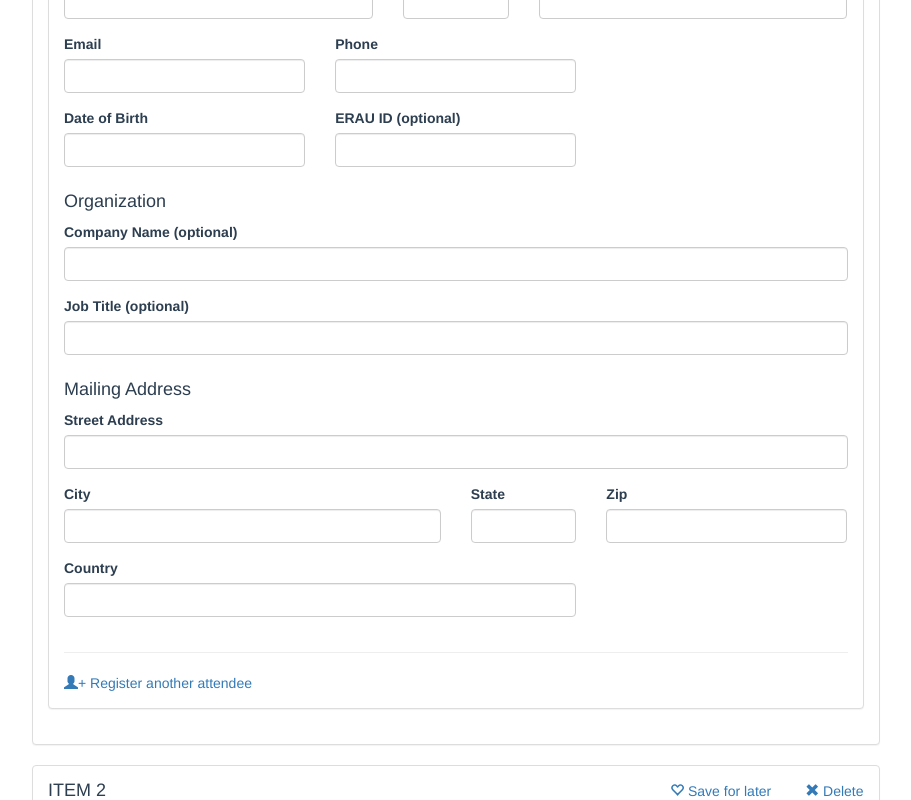
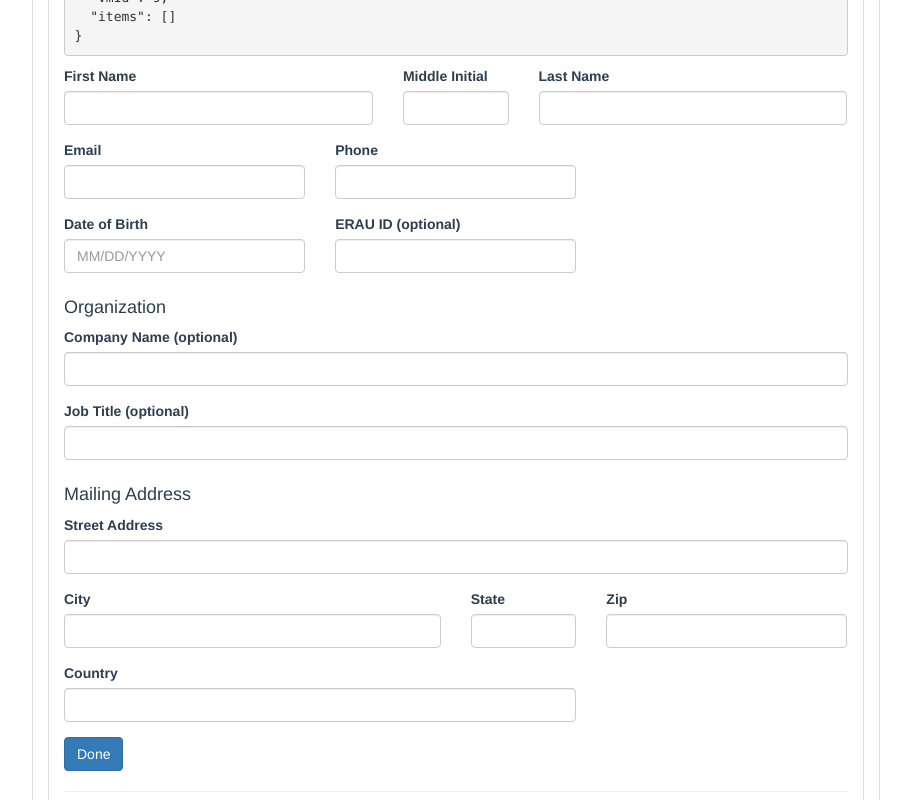
Before and after one commit to y2kiah/vue-cart, a Vue app: page / in a window 1280 px wide. Shown: the part 880-1680 px from the top of the page, without its empty margins (38-949 px from the left). Built offline with nearby package versions, Linux system fonts and the light colour scheme.

Commit message:
working on validation with vee-validate

```diff
--- a/package.json
+++ b/package.json
@@ -1,7 +1,7 @@
 {
-  "name": "proed",
+  "name": "vue-cart",
   "version": "1.0.0",
-  "description": "Proed mockup",
+  "description": "Shopping cart mockup using Vue.js",
   "author": "Jeff Kiah",
   "private": true,
   "scripts": {
@@ -15,6 +15,7 @@
     "font-awesome": "^4.7.0",
     "jquery": "^3.1.1",
     "lodash": "^4.16.6",
+    "vee-validate": "^2.0.0-beta.14",
     "vue": "^2.0.1",
     "vue-clickaway": "^2.0.0"
   },
--- a/src/components/Attendee.vue
+++ b/src/components/Attendee.vue
@@ -24,59 +24,60 @@
 			<hr>
 			&ndash; Or &ndash;
 			<h4>Create New Attendee</h4>
+			<pre>{{ errors }}</pre>
 			<div class="row">
 				<div class="form-group col-md-5">
 					<label :for="'firstname_'+itemIndex+'_'+index">First Name</label>
-					<input type="text" name="" :id="'firstname_'+itemIndex+'_'+index" class="form-control"
-						   v-model="firstname" required="required">
+					<input type="text" name="firstname" :id="'firstname_'+itemIndex+'_'+index" class="form-control"
+						   v-model="firstname" v-validate data-rules="required">
 				</div>
 				<div class="form-group col-md-2">
 					<label :for="'middleinitial_'+itemIndex+'_'+index">Middle Initial</label>
-					<input type="text" name="" :id="'middleinitial_'+itemIndex+'_'+index" class="form-control"
-						   v-model="middleinitial" required="required">
+					<input type="text" name="middleinitial" :id="'middleinitial_'+itemIndex+'_'+index" class="form-control"
+						   v-model="middleinitial" maxlength="1">
 				</div>
 				<div class="form-group col-md-5">
 					<label :for="'lastname_'+itemIndex+'_'+index">Last Name</label>
-					<input type="text" name="" :id="'lastname_'+itemIndex+'_'+index" class="form-control"
-						   v-model="lastname" required="required">
+					<input type="text" name="lastname" :id="'lastname_'+itemIndex+'_'+index" class="form-control"
+						   v-model="lastname" v-validate data-rules="required">
 				</div>
 			</div>
 			<div class="row">
 				<div class="form-group col-md-4">
 					<label :for="'email_'+itemIndex+'_'+index">Email</label>
-					<input type="text" name="" :id="'email_'+itemIndex+'_'+index" class="form-control"
-						   v-model="email" required="required">
+					<input type="text" name="email" :id="'email_'+itemIndex+'_'+index" class="form-control"
+						   v-model="email" v-validate data-rules="required|email">
 				</div>
 				<div class="form-group col-md-4">
 					<label :for="'phone_'+itemIndex+'_'+index">Phone</label>
-					<input type="text" name="" :id="'phone_'+itemIndex+'_'+index" class="form-control"
-						   v-model="phone" required="required">
+					<input type="text" name="phone" :id="'phone_'+itemIndex+'_'+index" class="form-control"
+						   v-model="phone" v-validate data-rules="required|phone">
 				</div>
 			</div>
 			<div class="row">
 				<div class="form-group col-md-4">
 					<label :for="'dob_'+itemIndex+'_'+index">Date of Birth</label>
-					<input type="text" name="" :id="'dob_'+itemIndex+'_'+index" class="form-control"
-						   v-model="dob" required="required">
+					<input type="text" name="dob" :id="'dob_'+itemIndex+'_'+index" class="form-control"
+						   v-model="dob" v-validate data-rules="required|date_format:'MM/DD/YYYY'" placeholder="MM/DD/YYYY">
 				</div>
 				<div class="form-group col-md-4">
 					<label :for="'erauid_'+itemIndex+'_'+index">ERAU ID (optional)</label>
-					<input type="text" name="" :id="'erauid_'+itemIndex+'_'+index" class="form-control"
-						   v-model="erauid">
+					<input type="text" name="erauid" :id="'erauid_'+itemIndex+'_'+index" class="form-control"
+						   v-model="erauid" v-validate data-rules="required|digits:7" maxlength="7">
 				</div>
 			</div>
 			<h4>Organization</h4>
 			<div class="row">
 				<div class="form-group col-md-12">
 					<label :for="'companyname_'+itemIndex+'_'+index">Company Name (optional)</label>
-					<input type="text" name="" :id="'companyname_'+itemIndex+'_'+index" class="form-control"
+					<input type="text" name="companyname" :id="'companyname_'+itemIndex+'_'+index" class="form-control"
 						   v-model="companyname">
 				</div>
 			</div>
 			<div class="row">
 				<div class="form-group col-md-12">
 					<label :for="'jobtitle_'+itemIndex+'_'+index">Job Title (optional)</label>
-					<input type="text" name="" :id="'jobtitle_'+itemIndex+'_'+index" class="form-control"
+					<input type="text" name="jobtitle" :id="'jobtitle_'+itemIndex+'_'+index" class="form-control"
 						   v-model="jobtitle">
 				</div>
 			</div>
@@ -84,39 +85,50 @@
 			<div class="row">
 				<div class="form-group col-md-12">
 					<label :for="'address_'+itemIndex+'_'+index">Street Address</label>
-					<input type="text" name="" :id="'address_'+itemIndex+'_'+index" class="form-control"
-						   v-model="address" required="required">
+					<input type="text" name="address" :id="'address_'+itemIndex+'_'+index" class="form-control"
+						   v-model="address" v-validate data-rules="required">
 				</div>
 			</div>
 			<div class="row">
 				<div class="form-group col-md-6">
 					<label :for="'city_'+itemIndex+'_'+index">City</label>
-					<input type="text" name="" :id="'city_'+itemIndex+'_'+index" class="form-control"
-						   v-model="city" required="required">
+					<input type="text" name="city" :id="'city_'+itemIndex+'_'+index" class="form-control"
+						   v-model="city" v-validate data-rules="required">
 				</div>
 				<div class="form-group col-md-2">
 					<label :for="'state_'+itemIndex+'_'+index">State</label>
-					<input type="text" name="" :id="'state_'+itemIndex+'_'+index" class="form-control"
-						   v-model="state" required="required">
+					<input type="text" name="state" :id="'state_'+itemIndex+'_'+index" class="form-control"
+						   v-model="state">
 				</div>
 				<div class="form-group col-md-4">
 					<label :for="'zip_'+itemIndex+'_'+index">Zip</label>
-					<input type="text" name="" :id="'zip_'+itemIndex+'_'+index" class="form-control"
-						   v-model="zip" required="required">
+					<input type="text" name="zip" :id="'zip_'+itemIndex+'_'+index" class="form-control"
+						   v-model="zip" v-validate data-rules="required">
 				</div>
 			</div>
 			<div class="row">
 				<div class="form-group col-md-8">
 					<label :for="'country_'+itemIndex+'_'+index">Country</label>
-					<input type="text" name="" :id="'country_'+itemIndex+'_'+index" class="form-control"
-						   v-model="country" required="required">
+					<input type="text" name="country" :id="'country_'+itemIndex+'_'+index" class="form-control"
+						   v-model="country" v-validate data-rules="required">
 				</div>
 			</div>
 		</div>
+		<button type="submit" class="btn btn-primary" @click="submit">Done</button>
 	</div>
 </template>
 
 <script>
+	import { Validator } from 'vee-validate';
+
+	Validator.extend('phone', {
+		getMessage: field => 'Please enter a valid phone number',
+		validate: value => {
+			const phoneRE = /\+(9[976]\d|8[987530]\d|6[987]\d|5[90]\d|42\d|3[875]\d|2[98654321]\d|9[8543210]|8[6421]|6[6543210]|5[87654321]|4[987654310]|3[9643210]|2[70]|7|1)\d{1,14}$/;
+			return phoneRE.test(value);
+		}
+	});
+
 	export default {
 		name: 'Attendee',
 
@@ -124,13 +136,32 @@
 
 		data() {
 			return {
-				collapsed: false
+				collapsed: false,
+				firstname: "",
+				middleinitial: "",
+				lastname: "",
+				email: "",
+				phone: "",
+				dob: "",
+				erauid: "",
+				companyname: "",
+				jobtitle: "",
+				address: "",
+				city: "",
+				state: "",
+				zip: "",
+				country: ""
 			};
 		},
 
 		computed: {},
 
 		methods: {
+			submit(e, d) {
+
+				console.log(e)
+				console.log(d)
+			}
 		}
 	};
 </script>
--- a/src/components/Attendees.vue
+++ b/src/components/Attendees.vue
@@ -18,7 +18,7 @@
 
 			<div v-show="!collapsed">
 				<div>
-					Who will be attending &ldquo;{{ item.name }}&rdquo;{{ $parent.selectedOffering !== null ? ' - ' + $parent.selectedOfferingText() : '' }}?
+					Who will be attending &ldquo;{{ item.name }}&rdquo;{{ $parent.selectedOfferingId !== null ? ' - ' + $parent.selectedOfferingText() : '' }}?
 					<Note>Number of attendees problem with removing</Note>
 				</div>
 				<div class="row">
--- a/src/components/CartItem.vue
+++ b/src/components/CartItem.vue
@@ -17,6 +17,17 @@
 
 				<CourseOfferings :item="item" :index="index" :items="items" :discounts="discounts" />
 				<Attendees :item="item" :itemIndex="index" :user="user" :attendees="attendees" />
+
+				<div class="pull-right text-right" v-if="selectedOffering !== null">
+					{{ attendees.length }} &times; ${{ selectedOffering.cost }}
+					<div>
+						&ndash;
+					</div>
+					<div class="subtotal">
+						<span>Subtotal:</span>
+						${{ subtotal }}
+					</div>
+				</div>
 			</div>
 		</div>
 	</li>
@@ -36,12 +47,20 @@
 		data() {
 			return {
 				collapsed: false,
-				selectedOffering: null,
+				selectedOfferingId: null,
 				attendees: []
 			};
 		},
 
 		computed: {
+			selectedOffering() {
+				let o = this.item.offerings.find((o) => { return o.id === this.selectedOfferingId; });
+				return o || null;
+			},
+
+			subtotal() {
+				return this.selectedOffering.cost * this.attendees.length * 1;
+			}
 		},
 
 		methods: {
@@ -62,8 +81,8 @@
 			},
 
 			selectedOfferingText() {
-				let o = this.item.offerings.find((o) => { return o.id === this.selectedOffering; });
-				return (this.selectedOffering !== null)
+				let o = this.selectedOffering;
+				return (o !== null)
 					? o.date + ', ' + o.location
 					: '';
 			}
@@ -82,4 +101,12 @@
 	h4 {
 		margin: 0;
 	}
+	.subtotal {
+		font-size: 1.2em;
+		font-weight: bold;
+		border-top: 1px solid #ccc;
+	}
+	.subtotal > span {
+		margin-right: 15px;
+	}
 </style>
--- a/src/components/CourseOfferings.vue
+++ b/src/components/CourseOfferings.vue
@@ -36,7 +36,7 @@
 								<div class="radio">
 									<label>
 										<input type="radio" :name="'items['+index+'][offering]'" :id="'offering_' + offering.id" :value="offering.id"
-												@click="offeringClick($event)" v-model="$parent.selectedOffering">
+												@click="offeringClick($event)" v-model="$parent.selectedOfferingId">
 										{{offering.date}}
 									</label>
 								</div>
@@ -70,7 +70,7 @@
 
 		computed: {
 			valid() {
-				return (this.$parent.selectedOffering !== null);
+				return (this.$parent.selectedOfferingId !== null);
 			},
 
 			offeringsFootnoteText() {
```
Also changed, not shown: src/main.js (+9 -6 lines).
